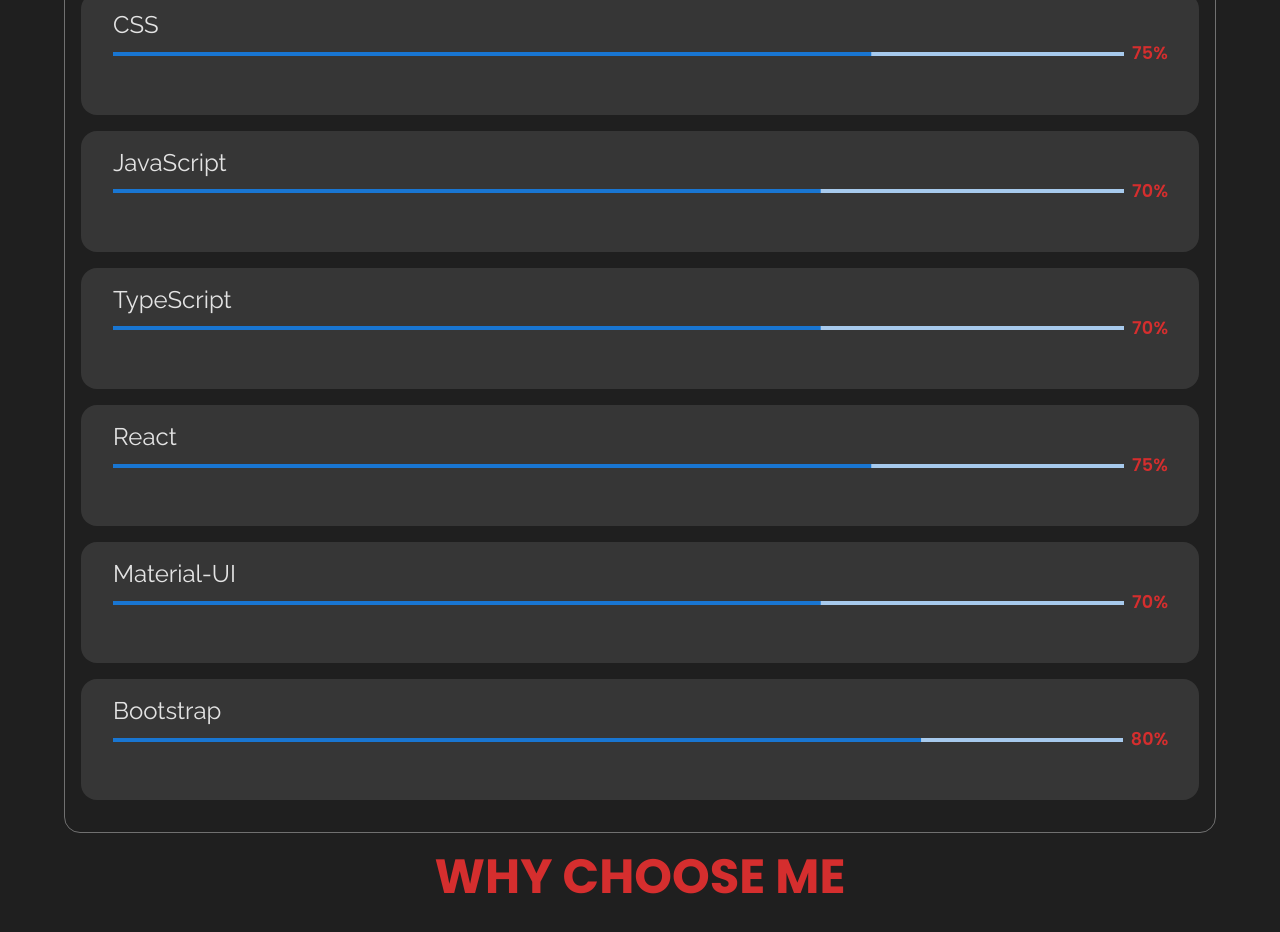
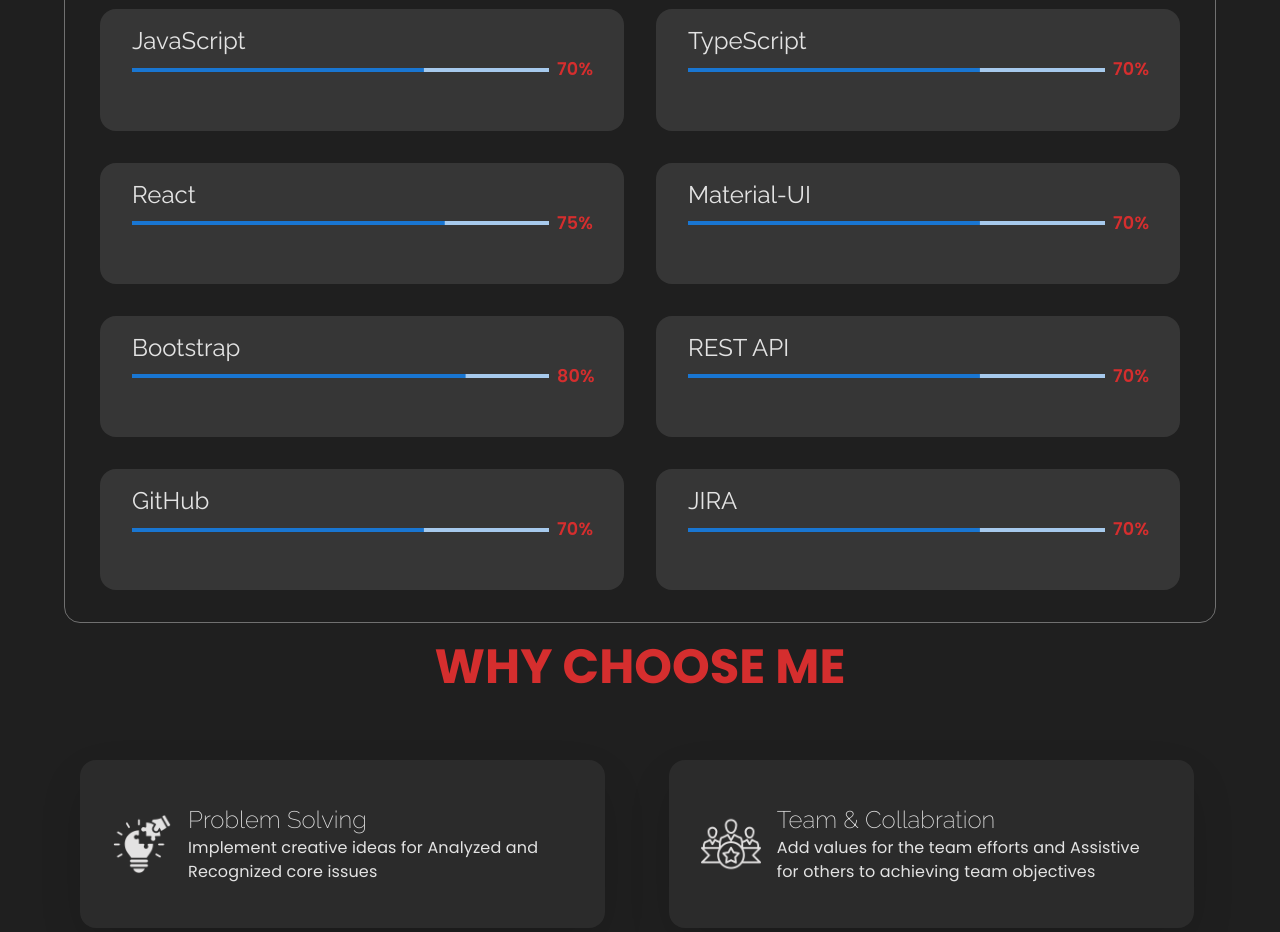
Before and after one commit to AkashS04/ReactPortfolio_Akash, a React (Vite) app: page / in a window 1280 px wide. Shown: the part 1220-2152 px from the top of the page. Built offline with nearby package versions, Linux system fonts and the light colour scheme.

Commit message:
new layout changes in coreskills

```diff
--- a/src/about/Skills.tsx
+++ b/src/about/Skills.tsx
@@ -1,12 +1,28 @@
 import { Box, Typography } from "@mui/material";
 import LinearProgress from "@mui/material/LinearProgress";
 const Skills = () => {
+  const coreSkills=[
+    {title:'HTML',value:'80',percentage:'80%'},
+    {title:'CSS',value:'75',percentage:'75%'},
+    {title:'JavaScript',value:'70',percentage:'70%'},
+    {title:'TypeScript',value:'70',percentage:'70%'},
+    {title:'React',value:'75',percentage:'75%'},
+    {title:'Material-UI',value:'70',percentage:'70%'},
+    {title:'Bootstrap',value:'80',percentage:'80%'},
+    {title:'REST API',value:'70',percentage:'70%'},
+    {title:'GitHub',value:'70',percentage:'70%'},
+    {title:'JIRA',value:'70',percentage:'70%'},
+  ]
+
   return (
     <Box sx={{ padding: "0rem 4rem" }}>
         <Box sx={{padding:'1rem 0rem', border:'1px solid #707070', borderRadius: '1rem'}}>
         <Typography variant='h6' sx={{color:'#e3e3e3', paddingLeft:'2rem', fontFamily:'Poppins-Medium' ,fontSize:'1.1rem'}} align='left' > CORE SKILLS</Typography>
+      <Box sx={{display:'flex',flexWrap:'wrap',justifyContent:'center'}}>
+      {coreSkills.map((skills:any)=>(
          <Box
          sx={{
+          width:'40%',
            display: "flex",
            flexDirection: "column",
            backgroundColor: "#48484894",
@@ -17,183 +33,24 @@
        >
          <Box>
            <Typography variant="h5"  sx={{color:'#e3e3e3', fontFamily: 'Raleway-Regular'}} align="left">
-            HTML
+             {skills.title}
            </Typography>
          </Box>
          <Box sx={{ display: "flex", alignItems: "center" }}>
            <Box sx={{ width: "100%", mr: 1 }}>
-            <LinearProgress variant="determinate" value={80} />
+             <LinearProgress variant="determinate" value={skills.value} />
            </Box>
            <Box sx={{ minWidth: 35 }}>
              <Typography
                variant="body2"
                sx={{ color: "#d52e2e", fontFamily:'Poppins-Semibold',fontSize:'1.1rem' }}
-            >{`80%`}</Typography>
+             >{skills.percentage}</Typography>
            </Box>
          </Box>
        </Box>
-      <Box
-        sx={{
-          display: "flex",
-          flexDirection: "column",
-          backgroundColor: "#48484894",
-          padding: "1rem 2rem 3rem 2rem",
-          borderRadius: "1rem",
-          margin: "1rem",
-        }}
-      >
-        <Box>
-          <Typography variant="h5"  sx={{color:'#e3e3e3', fontFamily: 'Raleway-Regular'}} align="left">
-            CSS
-          </Typography>
+      ))}
       </Box>
-        <Box sx={{ display: "flex", alignItems: "center" }}>
-          <Box sx={{ width: "100%", mr: 1 }}>
-            <LinearProgress variant="determinate" value={75} />
-          </Box>
-          <Box sx={{ minWidth: 35 }}>
-            <Typography
-              variant="body2"
-              sx={{ color: "#d52e2e", fontFamily:'Poppins-Semibold',fontSize:'1.1rem' }}
-            >{`75%`}</Typography>
-          </Box>
-        </Box>
-      </Box>
-      <Box
-        sx={{
-          display: "flex",
-          flexDirection: "column",
-          backgroundColor: "#48484894",
-          padding: "1rem 2rem 3rem 2rem",
-          borderRadius: "1rem",
-          margin: "1rem",
-        }}
-      >
-        <Box>
-          <Typography variant="h5"  sx={{color:'#e3e3e3', fontFamily: 'Raleway-Regular'}} align="left">
-            JavaScript
-          </Typography>
-        </Box>
-        <Box sx={{ display: "flex", alignItems: "center" }}>
-          <Box sx={{ width: "100%", mr: 1 }}>
-            <LinearProgress variant="determinate" value={70} />
-          </Box>
-          <Box sx={{ minWidth: 35 }}>
-            <Typography
-              variant="body2"
-              sx={{ color: "#d52e2e", fontFamily:'Poppins-Semibold',fontSize:'1.1rem' }}
-            >{`70%`}</Typography>
-          </Box>
-        </Box>
-      </Box>
-      <Box
-        sx={{
-          display: "flex",
-          flexDirection: "column",
-          backgroundColor: "#48484894",
-          padding: "1rem 2rem 3rem 2rem",
-          borderRadius: "1rem",
-          margin: "1rem",
-        }}
-      >
-        <Box>
-          <Typography variant="h5"  sx={{color:'#e3e3e3', fontFamily: 'Raleway-Regular'}} align="left">
-            TypeScript
-          </Typography>
-        </Box>
-        <Box sx={{ display: "flex", alignItems: "center" }}>
-          <Box sx={{ width: "100%", mr: 1 }}>
-            <LinearProgress variant="determinate" value={70} />
-          </Box>
-          <Box sx={{ minWidth: 35 }}>
-            <Typography
-              variant="body2"
-              sx={{ color: "#d52e2e", fontFamily:'Poppins-Semibold',fontSize:'1.1rem' }}
-            >{`70%`}</Typography>
-          </Box>
-        </Box>
-      </Box>
-      <Box
-        sx={{
-          display: "flex",
-          flexDirection: "column",
-          backgroundColor: "#48484894",
-          padding: "1rem 2rem 3rem 2rem",
-          borderRadius: "1rem",
-          margin: "1rem",
-        }}
-      >
-        <Box>
-          <Typography variant="h5"  sx={{color:'#e3e3e3', fontFamily: 'Raleway-Regular'}} align="left">
-            React
-          </Typography>
-        </Box>
-        <Box sx={{ display: "flex", alignItems: "center" }}>
-          <Box sx={{ width: "100%", mr: 1 }}>
-            <LinearProgress variant="determinate" value={75} />
-          </Box>
-          <Box sx={{ minWidth: 35 }}>
-            <Typography
-              variant="body2"
-              sx={{ color: "#d52e2e", fontFamily:'Poppins-Semibold',fontSize:'1.1rem' }}
-            >{`75%`}</Typography>
-          </Box>
-        </Box>
-      </Box>
-      <Box
-        sx={{
-          display: "flex",
-          flexDirection: "column",
-          backgroundColor: "#48484894",
-          padding: "1rem 2rem 3rem 2rem",
-          borderRadius: "1rem",
-          margin: "1rem",
-        }}
-      >
-        <Box>
-          <Typography variant="h5"  sx={{color:'#e3e3e3', fontFamily: 'Raleway-Regular'}} align="left">
-            Material-UI
-          </Typography>
-        </Box>
-        <Box sx={{ display: "flex", alignItems: "center" }}>
-          <Box sx={{ width: "100%", mr: 1 }}>
-            <LinearProgress variant="determinate" value={70} />
-          </Box>
-          <Box sx={{ minWidth: 35 }}>
-            <Typography
-              variant="body2"
-              sx={{ color: "#d52e2e", fontFamily:'Poppins-Semibold',fontSize:'1.1rem' }}
-            >{`70%`}</Typography>
-          </Box>
-        </Box>
-      </Box>
-      <Box
-        sx={{
-          display: "flex",
-          flexDirection: "column",
-          backgroundColor: "#48484894",
-          padding: "1rem 2rem 3rem 2rem",
-          borderRadius: "1rem",
-          margin: "1rem",
-        }}
-      >
-        <Box>
-          <Typography variant="h5"  sx={{color:'#e3e3e3', fontFamily: 'Raleway-Regular'}} align="left">
-            Bootstrap
-          </Typography>
-        </Box>
-        <Box sx={{ display: "flex", alignItems: "center" }}>
-          <Box sx={{ width: "100%", mr: 1 }}>
-            <LinearProgress variant="determinate" value={80} />
-          </Box>
-          <Box sx={{ minWidth: 35 }}>
-            <Typography
-              variant="body2"
-              sx={{ color: "#d52e2e", fontFamily:'Poppins-Semibold',fontSize:'1.1rem' }}
-            >{`80%`}</Typography>
-          </Box>
-        </Box>
-      </Box>
+
         </Box>
 
     </Box>
```
Lines whose indentation alone changed are shown as unchanged.
